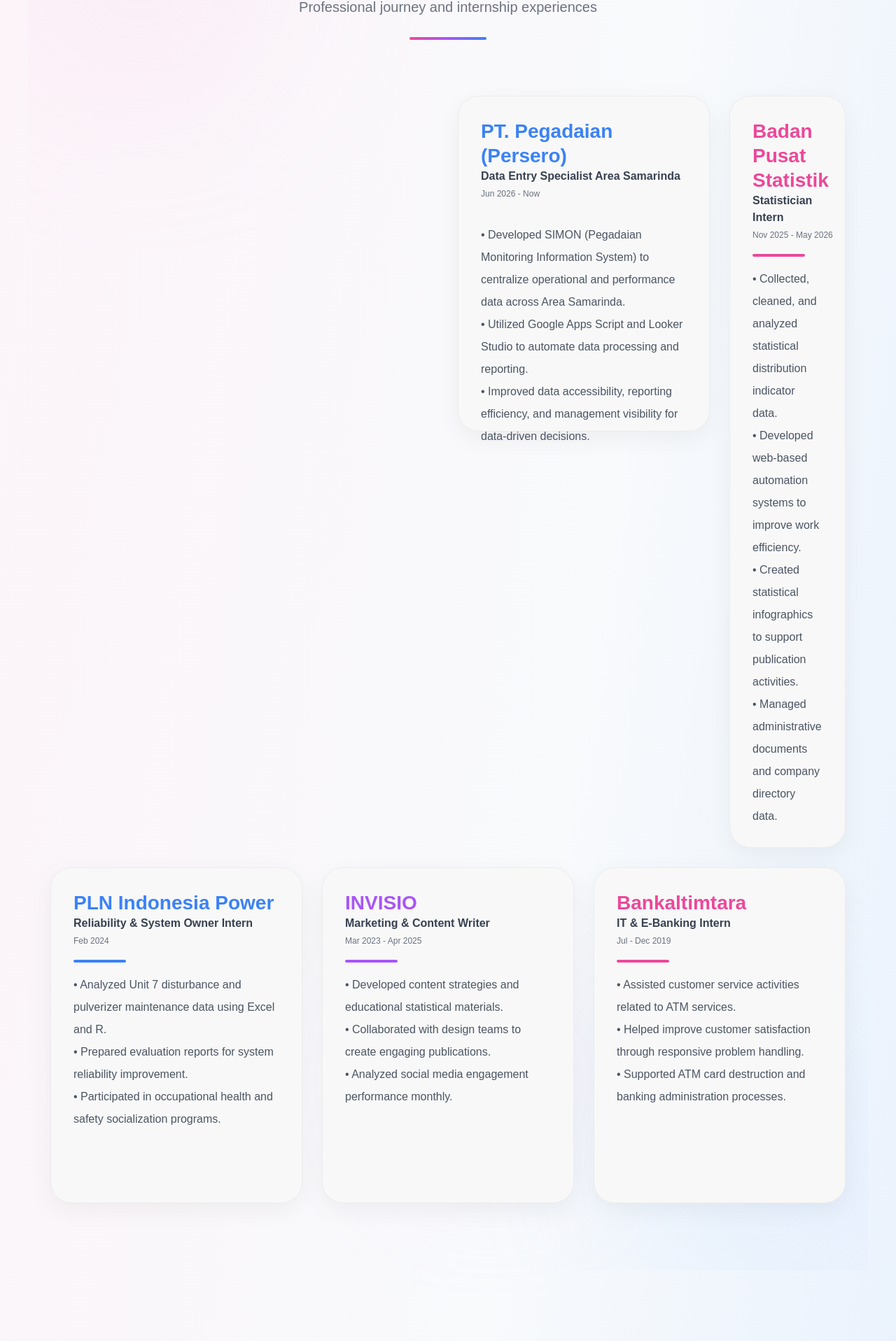
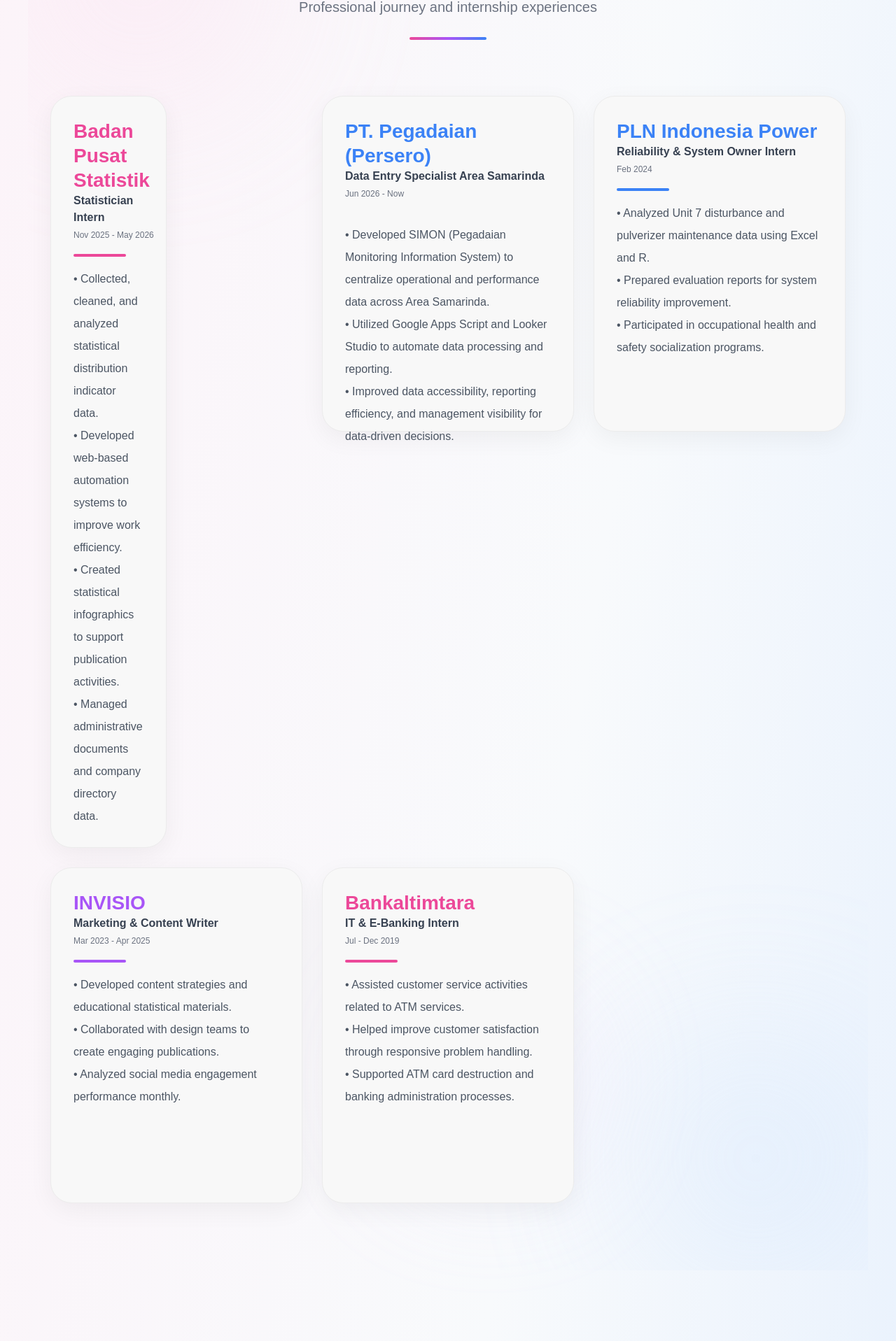
Before and after one commit to lintangntyas/portfolio, a Next.js app: page / in a window 1280 px wide. Shown: the part 1974-3891 px from the top of the page at 70% size. Built offline with nearby package versions, Linux system fonts and the light colour scheme.

Commit message:
Update page.js

```diff
--- a/app/page.js
+++ b/app/page.js
@@ -375,12 +375,11 @@ export default function Home() {
               flex
               flex-col
               w-full
+              xl:h-[480px]
+              xl:col-span-2 xl:col-start-1 xl:row-start-1
               w-full
               xl:h-[480px]
-              xl:col-span-2 xl:col-start-2
-              w-full
-              xl:h-[480px]
-              xl:col-span-2 xl:col-start-4"
+              xl:col-span-2 xl:col-start-3 xl:row-start-1"
           >
             <div className="relative">
               <div className="flex-1">
@@ -563,9 +562,8 @@ export default function Home() {
               flex
               flex-col
               w-full
-              w-full
               xl:h-[480px]
-              xl:col-span-2 xl:col-start-1"
+              xl:col-span-2 xl:col-start-5 xl:row-start-1"
           >
 
             <div className="relative">
@@ -660,9 +658,8 @@ export default function Home() {
               flex
               flex-col
               w-full
-              w-full
               xl:h-[480px]
-              xl:col-span-2 xl:col-start-3"
+              xl:col-span-2 xl:col-start-1 xl:row-start-2"
           >
 
             <div className="relative">
@@ -757,9 +754,8 @@ export default function Home() {
               flex
               flex-col
               w-full
-              w-full
               xl:h-[480px]
-              xl:col-span-2 xl:col-start-5"
+              xl:col-span-2 xl:col-start-3 xl:row-start-2"
           >
 
             <div className="relative">
```
